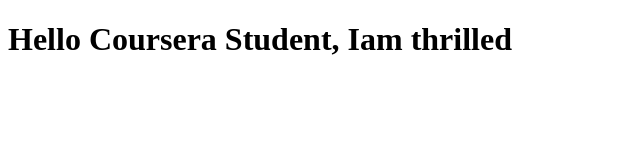
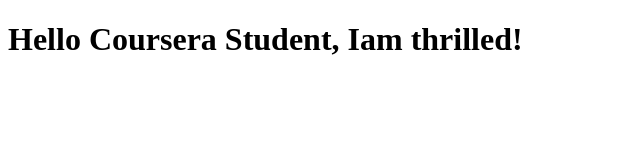
Before and after one commit to rahuldey28/coursera-test-1, a plain HTML site: page index.html in a window 1280 px wide. Shown: the full height of the page, 0-640 px from the left. Drawn offline with Linux system fonts and the light colour scheme.

Commit message:
nextversion.

```diff
--- a/index.html
+++ b/index.html
@@ -5,6 +5,6 @@
     <title>Hello Coursera</title>
   </head>
   <body>
-    <h1>Hello Coursera Student, Iam thrilled</h1>
+    <h1>Hello Coursera Student, Iam thrilled!</h1>
   </body>
 </html>
```
